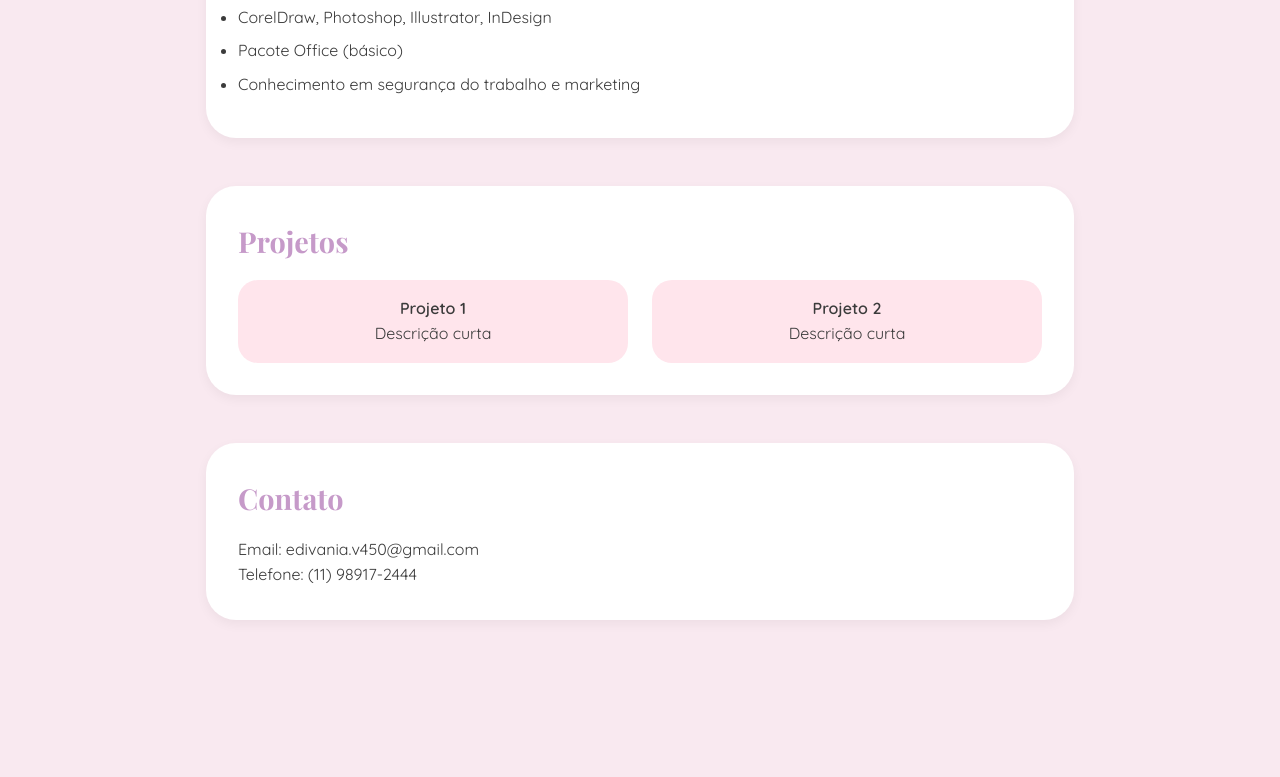
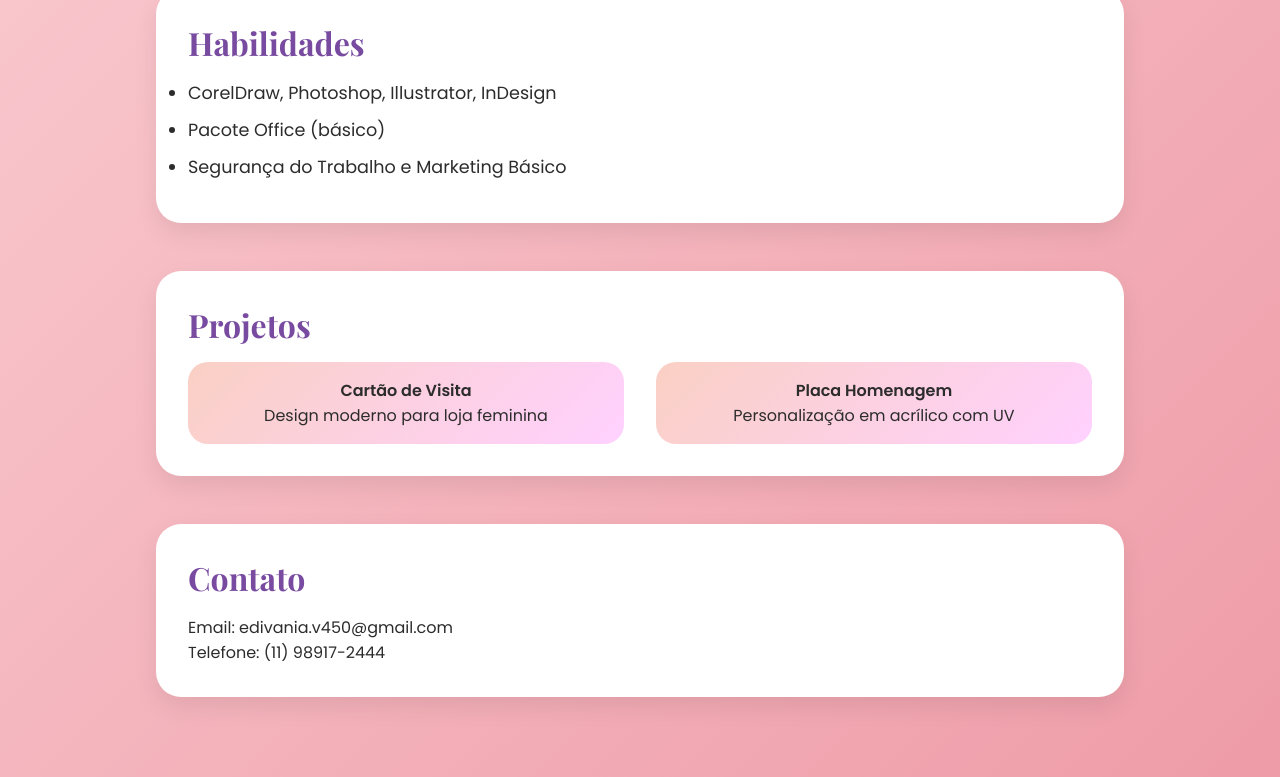
Before and after one commit to Edivaniaferreira/Portifolio-Edivania, a plain HTML site: page index.html in a window 1280 px wide. Shown: the part 1117-1894 px from the top of the page. Before the commit the page ends 1785 px from the top, so only its background shows below. Drawn offline with nearby package versions, Linux system fonts and the light colour scheme.

Commit message:
Add files via upload

```diff
--- a/index.html
+++ b/index.html
@@ -4,13 +4,14 @@
   <meta charset="UTF-8">
   <meta name="viewport" content="width=device-width, initial-scale=1.0">
   <title>Portfólio | Edivania Ferreira</title>
-  <link href="https://fonts.googleapis.com/css2?family=Playfair+Display:wght@500;700&family=Quicksand:wght@400;600&display=swap" rel="stylesheet">
+  <link href="https://fonts.googleapis.com/css2?family=Playfair+Display:wght@700&family=Poppins:wght@400;600&display=swap" rel="stylesheet">
   <style>
     :root {
-      --cor-principal: #f9e9f0;
-      --cor-secundaria: #ffe5ec;
-      --cor-destaque: #c69ac9;
-      --texto: #3b3b3b;
+      --rosa-claro: #ffdde1;
+      --rosa-vibrante: #ff3cac;
+      --roxo: #784ba0;
+      --fundo: linear-gradient(135deg, #ffdde1 0%, #ee9ca7 100%);
+      --texto: #2c2c2c;
       --branco: #ffffff;
     }
 
@@ -21,79 +22,88 @@
     }
 
     body {
-      font-family: 'Quicksand', sans-serif;
-      background: var(--cor-principal);
+      font-family: 'Poppins', sans-serif;
+      background: var(--fundo);
       color: var(--texto);
-      line-height: 1.6;
       overflow-x: hidden;
     }
 
     header {
-      background: var(--cor-secundaria);
-      padding: 2rem 1rem;
       text-align: center;
-      border-bottom-left-radius: 50px;
-      border-bottom-right-radius: 50px;
-      animation: fadeInDown 1s ease;
+      padding: 4rem 1rem 3rem;
+      background: var(--rosa-vibrante);
+      color: var(--branco);
+      clip-path: ellipse(100% 100% at 50% 0%);
+      animation: fadeInDown 1s ease-in-out;
     }
 
     header h1 {
       font-family: 'Playfair Display', serif;
-      font-size: 2.5rem;
-      color: var(--cor-destaque);
+      font-size: 3rem;
+    }
+
+    header p {
+      font-size: 1.2rem;
+      margin-top: 0.5rem;
     }
 
     .container {
-      max-width: 900px;
-      margin: 2rem auto;
-      padding: 0 1rem;
-      animation: fadeIn 1s ease;
+      max-width: 1000px;
+      margin: auto;
+      padding: 2rem 1rem;
+      animation: fadeIn 1.2s ease-in-out;
     }
 
     section {
       margin-bottom: 3rem;
       background: var(--branco);
       padding: 2rem;
-      border-radius: 30px;
-      box-shadow: 0 4px 12px rgba(0, 0, 0, 0.05);
+      border-radius: 25px;
+      box-shadow: 0 10px 25px rgba(0, 0, 0, 0.08);
       transition: transform 0.3s ease;
     }
 
     section:hover {
-      transform: translateY(-5px);
+      transform: translateY(-6px);
     }
 
     h2 {
       font-family: 'Playfair Display', serif;
-      color: var(--cor-destaque);
-      font-size: 1.8rem;
+      color: var(--roxo);
+      font-size: 2rem;
       margin-bottom: 1rem;
     }
 
     ul li {
-      margin-bottom: 0.5rem;
+      margin-bottom: 0.7rem;
+      font-size: 1.1rem;
     }
 
     .projetos-grid {
       display: grid;
-      grid-template-columns: repeat(auto-fit, minmax(250px, 1fr));
-      gap: 1.5rem;
+      grid-template-columns: repeat(auto-fit, minmax(260px, 1fr));
+      gap: 2rem;
     }
 
     .projeto {
-      background: var(--cor-secundaria);
+      background: linear-gradient(135deg, #fad0c4 0%, #ffd1ff 100%);
       border-radius: 20px;
       padding: 1rem;
       text-align: center;
+      transition: transform 0.3s ease;
+    }
+
+    .projeto:hover {
+      transform: scale(1.05);
     }
 
     @keyframes fadeIn {
-      from {opacity: 0; transform: translateY(20px);}
+      from {opacity: 0; transform: translateY(30px);}
       to {opacity: 1; transform: translateY(0);}
     }
 
     @keyframes fadeInDown {
-      from {opacity: 0; transform: translateY(-20px);}
+      from {opacity: 0; transform: translateY(-30px);}
       to {opacity: 1; transform: translateY(0);}
     }
   </style>
@@ -101,13 +111,13 @@
 <body>
   <header>
     <h1>Edivania Ferreira</h1>
-    <p>Designer Gráfica | Arte-finalista</p>
+    <p>Designer Gráfica | Criatividade com Amor</p>
   </header>
 
   <div class="container">
     <section>
       <h2>Sobre Mim</h2>
-      <p>Profissional criativa com experiência em design gráfico, arte final e produção gráfica. Atuação com impressão UV, sublimação, corrosão e mais.</p>
+      <p>Sou uma designer apaixonada por criar artes que encantam. Atuo com impressão UV, sublimação, corrosão e muito mais. Cada projeto é feito com dedicação e criatividade!</p>
     </section>
 
     <section>
@@ -135,7 +145,7 @@
       <ul>
         <li>CorelDraw, Photoshop, Illustrator, InDesign</li>
         <li>Pacote Office (básico)</li>
-        <li>Conhecimento em segurança do trabalho e marketing</li>
+        <li>Segurança do Trabalho e Marketing Básico</li>
       </ul>
     </section>
 
@@ -143,10 +153,10 @@
       <h2>Projetos</h2>
       <div class="projetos-grid">
         <div class="projeto">
-          <p><strong>Projeto 1</strong><br>Descrição curta</p>
+          <p><strong>Cartão de Visita</strong><br>Design moderno para loja feminina</p>
         </div>
         <div class="projeto">
-          <p><strong>Projeto 2</strong><br>Descrição curta</p>
+          <p><strong>Placa Homenagem</strong><br>Personalização em acrílico com UV</p>
         </div>
       </div>
     </section>
```
